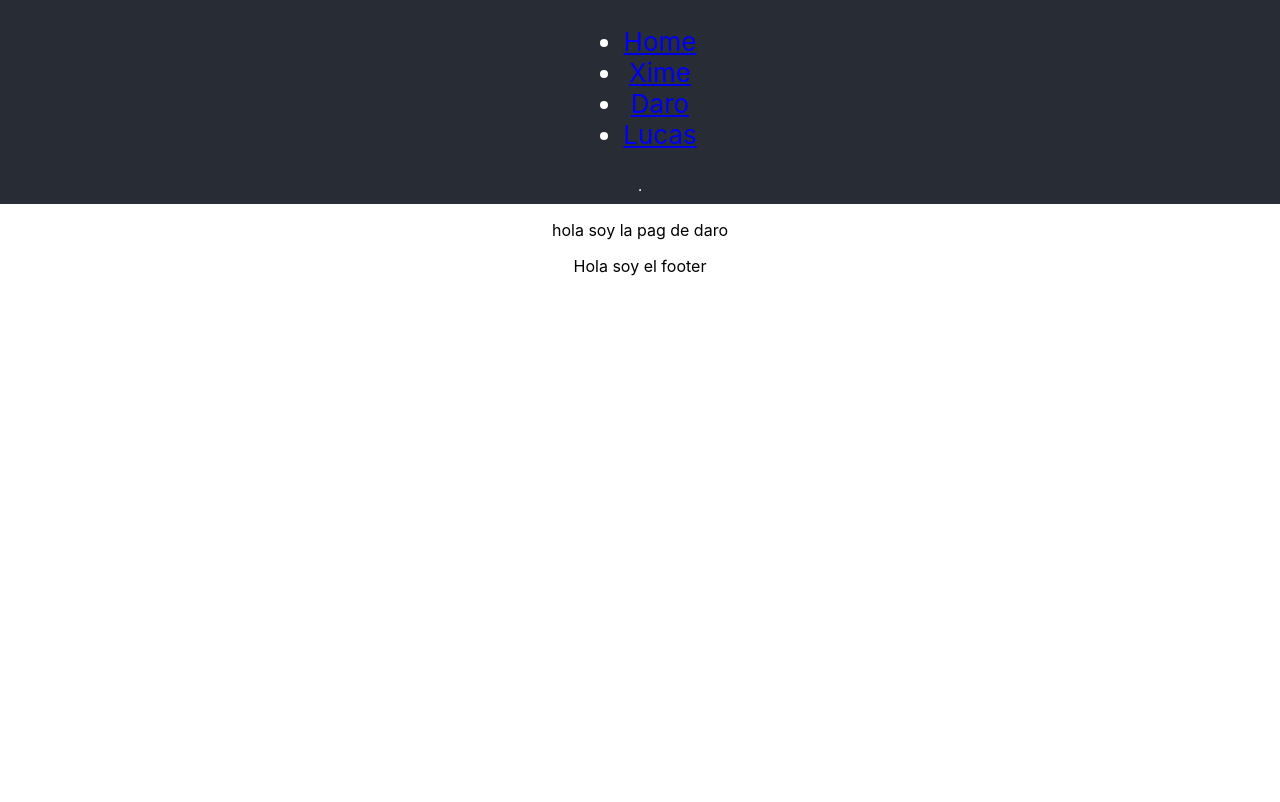
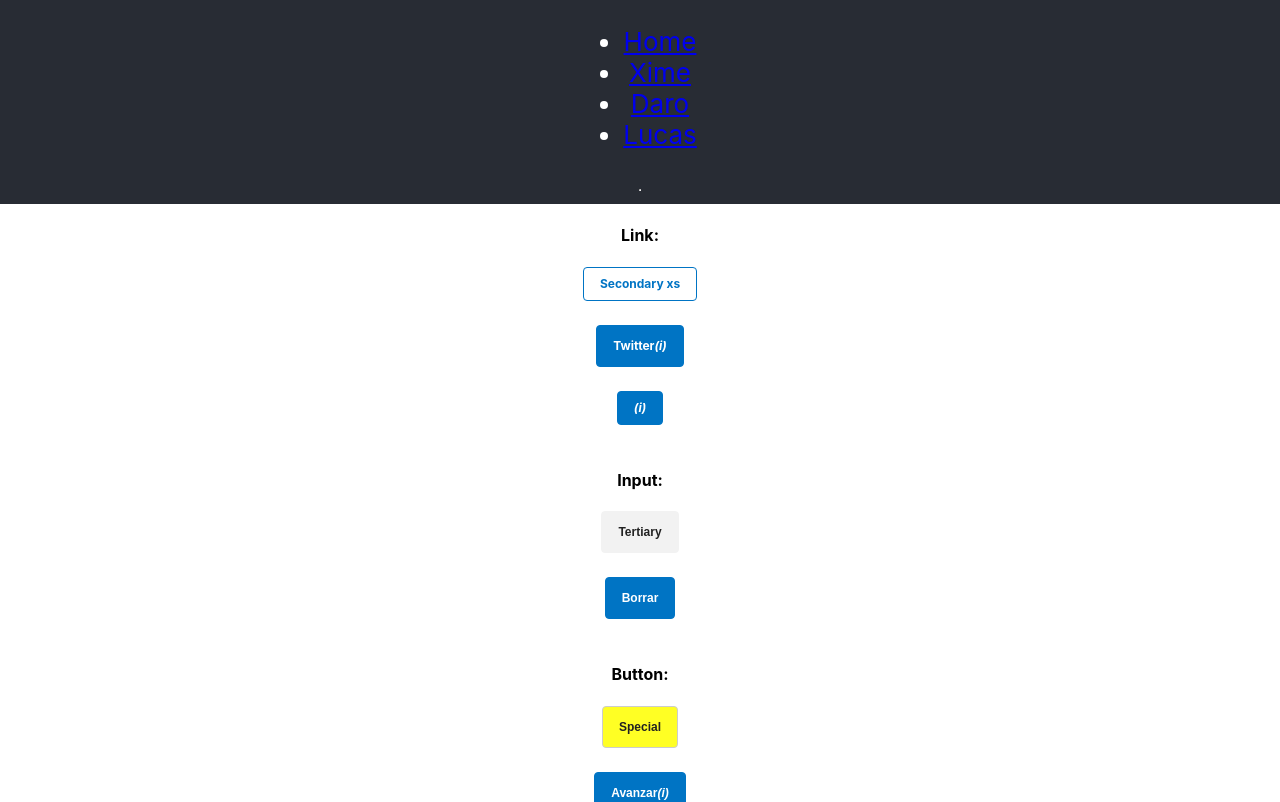
Before and after one commit to LucasDelgado/lana, a React (Create React App) app: page /daro in a window 1280 px wide. Shown: the top 802 px of the page. Built offline with nearby package versions, Linux system fonts and the light colour scheme.

Commit message:
update :)

```diff
--- /dev/null
+++ b/src/components/com-button.jsx
@@ -0,0 +1,38 @@
+import React from 'react';
+
+const getTagProps = (tag, props) => {
+    const { type, value, href, target } = props;
+
+    const propsByTag = {
+        a: { href, target },
+        input: { type: type || 'button', value },
+        button: { type: type || 'button' }
+    };
+
+    return propsByTag[tag];
+
+};
+
+const ComButton = props => {
+    const { children, href, value, mod, icon, size } = props;
+    const className = `com-button ${mod || ``} ${size || ``}`;
+
+    const tag = (href && 'a') || (value && 'input') || 'button';
+
+    const _props = {
+        className,
+        ...getTagProps(tag, props)
+    };
+
+    const _children = children && <span>{children}</span>;
+    const _icon = icon && <i className={`com-icon --${icon}`}>(i)</i>;
+
+    const content = tag !== 'input' ? [_children, _icon] : null;
+
+    const component = React.createElement(tag, { ..._props }, content);
+
+    return _children || _icon || value ? component : null;
+
+};
+
+export default ComButton;
--- /dev/null
+++ b/src/components/com-title.jsx
@@ -0,0 +1,16 @@
+import React from 'react';
+
+const ComTitle = (props) => {
+    const { tag, href, mod, text, size } = props;
+
+    const _tag = tag || 'h4';
+    //const _content = href ? <a href={href} title={text}>{text}</a> : text;
+    const _content = href ? <a href={href} title={text}>{text} link en {_tag}</a> : `${text} en ${_tag}`;
+    const className = `com-title ${mod || ``} ${size || ``}`;
+
+    const component = React.createElement(_tag, {className}, _content);
+    return component;
+
+}
+
+export default ComTitle;
--- a/src/index.css
+++ b/src/index.css
@@ -11,3 +11,76 @@ code {
   font-family: source-code-pro, Menlo, Monaco, Consolas, 'Courier New',
     monospace;
 }
+
+footer {
+  border-top: 1px solid #ccc;
+  padding-top: 40px;
+  margin-top: 20px;
+}
+
+#daro p {
+  margin:0;
+}
+
+.com-button {
+  padding: 12px 16px;
+  border: none;
+  text-decoration: none;
+  margin-bottom: 24px;
+  display: inline-flex;
+  border-radius: 4px;
+  cursor: pointer;
+  font-size: 12px;
+  line-height: 16px;
+  font-weight: 700;
+}
+.com-button.--xs {
+  padding: 8px 16px;
+}
+
+#daro .com-button {
+  background: #0074c4;
+  border: 1px solid #0074c4;
+  color: white;
+}
+
+#daro .com-button:hover {
+  background: #049aff;
+  border: 1px solid #049aff;
+}
+#daro .com-button.--secondary {
+  background: white;
+  border: 1px solid #0074c4;
+  color: #0074c4;
+}
+#daro .com-button.--secondary:hover {
+  background: #0074c4;
+  border: 1px solid #0074c4;
+  color: white;
+}
+
+#daro .com-button.--tertiary {
+  background: #f2f2f2;
+  border: 1px solid #f2f2f2;
+  color: #222;
+}
+#daro .com-button.--tertiary:hover {
+  background: #e4e4e4;
+  border: 1px solid #e4e4e4;
+  color: #222;
+}
+
+#daro .com-button.--special {
+  background: #ffff24;
+  border: 1px solid #ccc;
+  color: #222;
+}
+#daro .com-button.--special:hover {
+  background: #000;
+  border: 1px solid #000;
+  color: #fff;
+}
+
+.com-title {
+  font-family: Georgia, 'Times New Roman', Times, serif;
+}
--- a/src/pages/daro.jsx
+++ b/src/pages/daro.jsx
@@ -1,10 +1,29 @@
 import React from 'react';
+
+import Button from '../components/com-button';
+import Title from '../components/com-title';
 
 const Daro = (props) => {
     return (
-        <p>
-            hola soy la pag de daro
-        </p>
+        <div id="daro">
+            <h4>Link:</h4>
+            <p><Button href="https://www.lanacion.com.ar" mod="--secondary" size="--xs" text="Secondary">Secondary xs</Button></p>
+            <p><Button href="https://www.twitter.com/lanacion" target="_blank" icon="right" text="Twitter">Twitter</Button></p>
+            <p><Button href="#" size="--xs" icon="right"/></p>
+            <h4>Input:</h4>
+            <p><Button value="Tertiary" type="submit" mod="--tertiary"/></p>
+            <p><Button value="Borrar" type="reset"/></p>
+            <h4>Button:</h4>
+            <p><Button text="Special" mod="--special">Special</Button></p>
+            <p><Button icon="right" text="Avanzar">Avanzar</Button></p>
+            <p><Button icon="right"/></p>
+            <h4>Título:</h4>
+            <Title text="Título default"></Title>
+            <Title text="Título" tag="h1"></Title>
+            <Title text="Título" href="/nota" tag="h2" size="xxl"></Title>
+            <Title text="Título" href="/nota" tag="div" size="xxl"></Title>
+
+        </div>
      );
 }
 
```
